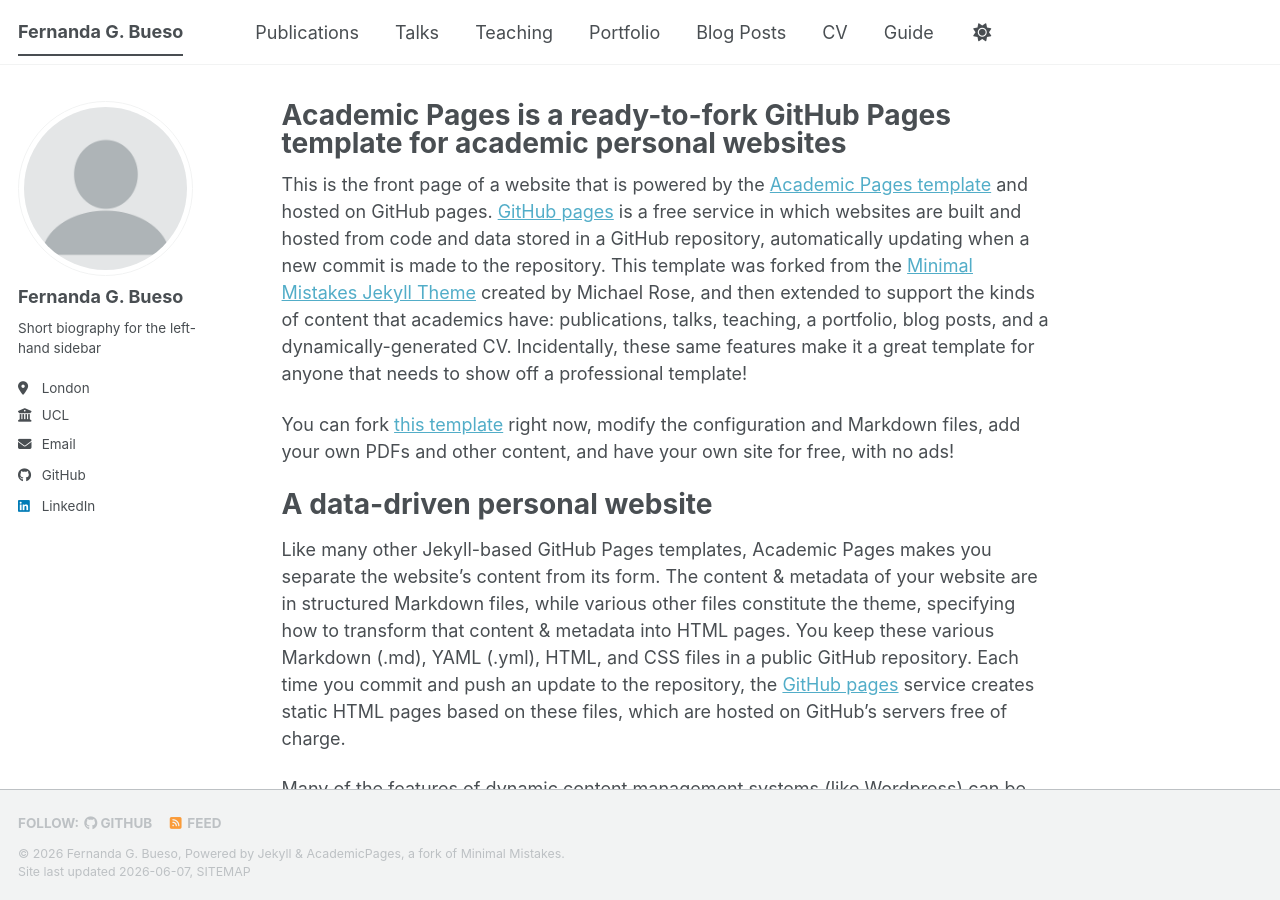
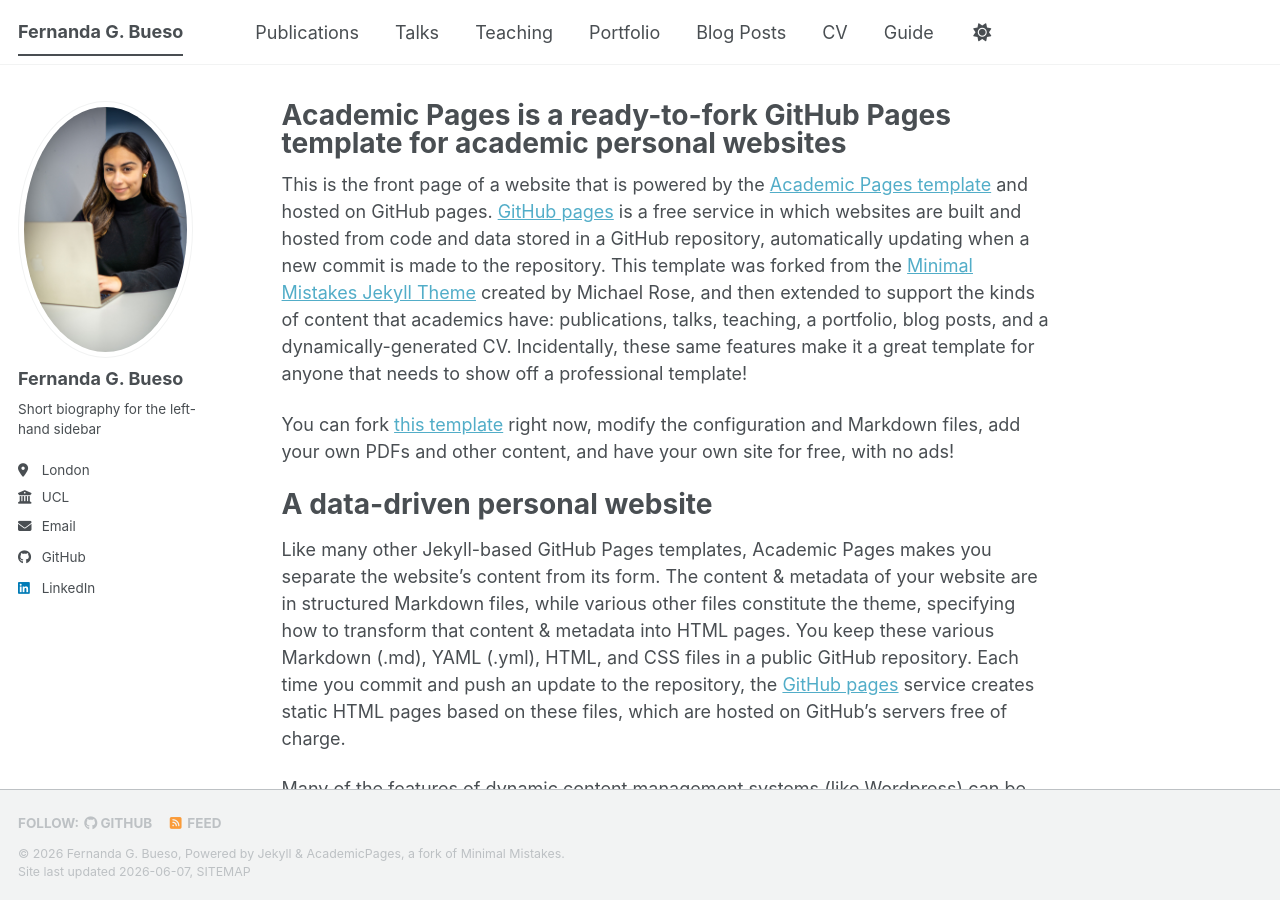
Before and after one commit to ferbueso/ferbueso.github.io, a Jekyll site: the page built from _pages/about.md, in a window 1280 px wide and 900 px high. Built offline with Jekyll 4.4.1, drawn with Linux system fonts in a browser that asks for light colours; a script bundle is joined from its source files by our own code; library files that are not in the unit come from our copies.

Commit message:
Update author avatar image in config file

```diff
--- a/_config.yml
+++ b/_config.yml
@@ -23,7 +23,7 @@
 #               Additional customization can be done by editing /_includes/author-profile.html
 author:
   # Biographic information
-  avatar           : "profile.png"
+  avatar           : "DSC06714.JPG"
   name             : "Fernanda G. Bueso"
   pronouns         : # example: "she/her"
   bio              : "Short biography for the left-hand sidebar"
```
